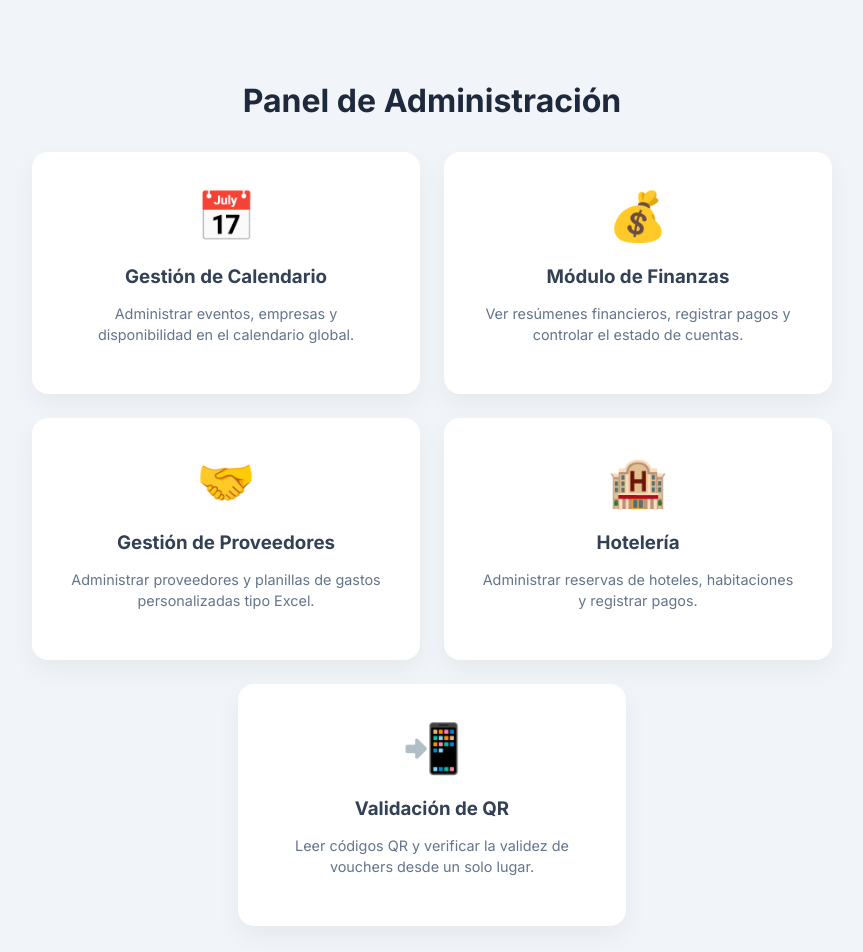
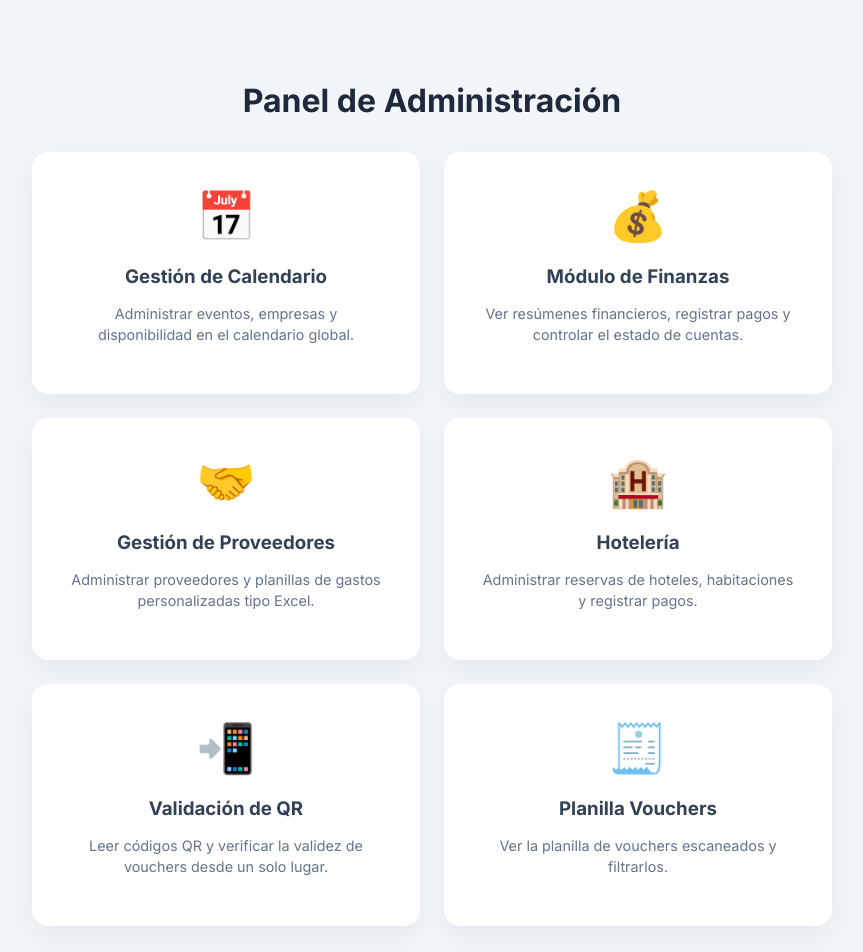
Before and after one commit to foisbraian/camboriu.estudiantil, a React (Create React App) app in the folder frontend/: page /inicio in a window 1280 px wide. Shown: the top 952 px of the page, without its empty margins (208-1071 px from the left). Built offline with nearby package versions, Linux system fonts and the light colour scheme; no server answers; sample sign-in values are in the browser's storage.

Commit message:
fix voucher1

```diff
--- a/frontend/src/pages/SelectorInicio.jsx
+++ b/frontend/src/pages/SelectorInicio.jsx
@@ -134,10 +134,16 @@ export default function SelectorInicio() {
             path: "/panel/validar",
             color: "#f97316",
         },
+        {
+            title: "🧾 Planilla Vouchers",
+            desc: "Ver la planilla de vouchers escaneados y filtrarlos.",
+            path: "/vouchers/planilla",
+            color: "#ec4899",
+        },
     ];
 
     const cards = isEquipo
-        ? allCards.filter(c => c.path === "/calendario" || c.path === "/panel/validar")
+        ? allCards.filter(c => c.path === "/calendario" || c.path === "/panel/validar" || c.path === "/vouchers/planilla")
         : allCards;
 
     return (
--- a/frontend/src/pages/VouchersPlanilla.jsx
+++ b/frontend/src/pages/VouchersPlanilla.jsx
@@ -145,6 +145,18 @@ export default function VouchersPlanilla() {
                     <p style={{ margin: 0, color: "#475569" }}>Generá un reporte listo para imprimir o exportar según la fecha y evento.</p>
                 </div>
                 <div style={filtersGridStyle}>
+                    <label style={filterFieldStyle}>
+                        <span>Día Único (atajo)</span>
+                        <input
+                            type="date"
+                            value={filters.desde === filters.hasta ? filters.desde : ""}
+                            onChange={(e) => {
+                                updateFilter("desde", e.target.value);
+                                updateFilter("hasta", e.target.value);
+                            }}
+                            style={fieldInputStyle}
+                        />
+                    </label>
                     <label style={filterFieldStyle}>
                         <span>Desde</span>
                         <input type="date" value={filters.desde} onChange={(e) => updateFilter("desde", e.target.value)} style={fieldInputStyle} />
```
